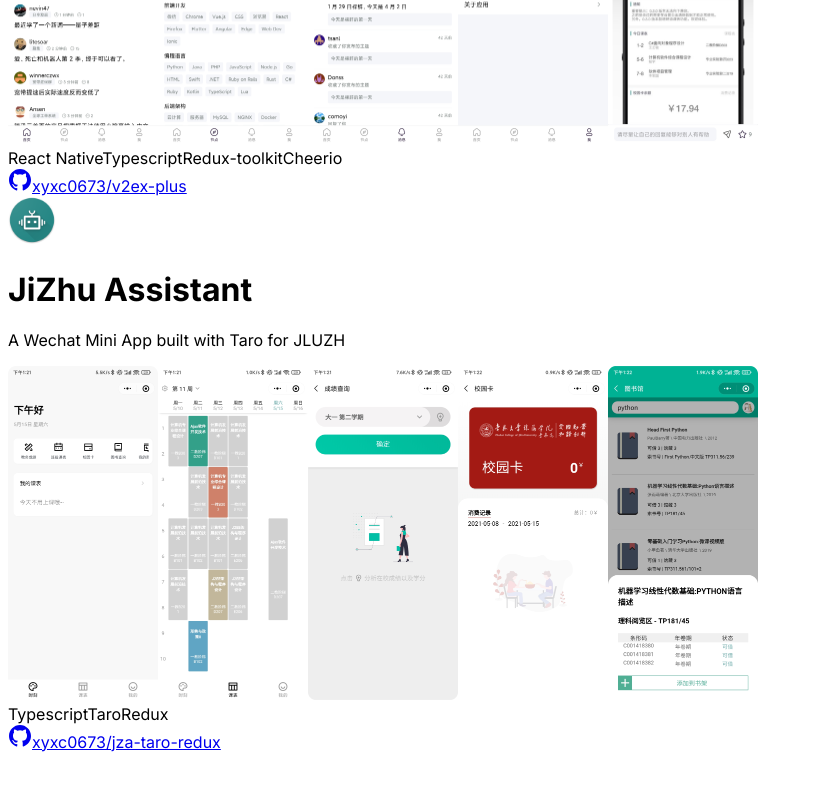
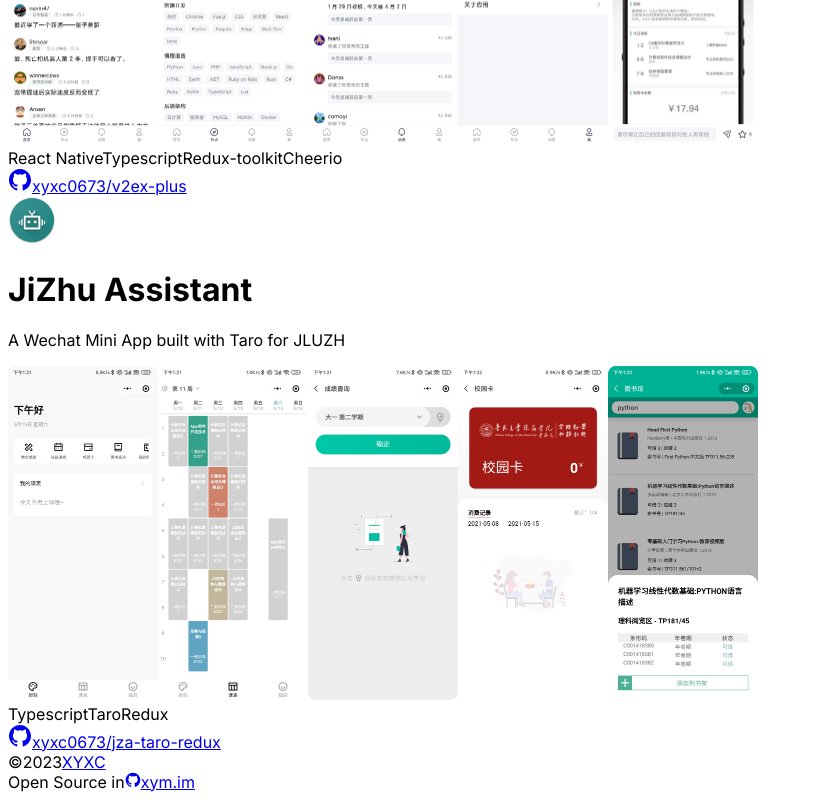
Before and after one commit to xyxc0673/xym.im, a Next.js app: page / in a window 1280 px wide. Shown: the part 387-1187 px from the top of the page, without its empty margins (0-813 px from the left). Before the commit the page ends 1147 px from the top, so only its background shows below. Built offline with nearby package versions, Linux system fonts and the light colour scheme.

Commit message:
feat: add footer

```diff
--- /dev/null
+++ b/app/footer.tsx
@@ -0,0 +1,90 @@
+import { GrommetIconsGithub } from '@/assets';
+import { css } from '@/styled-system/css';
+import { hstack, stack, vstack } from '@/styled-system/patterns';
+import Link from 'next/link';
+
+const CopyRight = () => {
+  const year = new Date().getFullYear();
+
+  return (
+    <div
+      className={hstack({
+        gap: '1',
+        alignItems: 'center',
+        color: 'stone.600',
+      })}
+    >
+      <span
+        className={css({
+          fontSize: 'lg',
+        })}
+      >
+        ©
+      </span>
+      <span>{year}</span>
+      <Link
+        href='https://github.com/xyxc0673'
+        className={css({
+          backgroundImage: 'linear-gradient(to right, #e68765, #f0b7a3)',
+          backgroundClip: 'text',
+          color: 'transparent',
+          fontWeight: 'bold',
+          fontSize: 'md',
+          transition: 'all 0.2s ease-in-out',
+          _hover: {
+            scale: '1.2',
+            transform: 'translateX(4px)',
+          },
+        })}
+      >
+        XYXC
+      </Link>
+    </div>
+  );
+};
+
+const OpenSource = () => {
+  return (
+    <div className={hstack({ gap: '2' })}>
+      <span>Open Source in</span>
+      <Link
+        className={hstack({
+          _hover: {
+            textDecoration: 'underline',
+          },
+          gap: 1,
+        })}
+        href='https://github.com/xyxc0673/xym.im'
+      >
+        <GrommetIconsGithub />
+        xym.im
+      </Link>
+    </div>
+  );
+};
+
+const Footer = () => {
+  return (
+    <footer
+      className={css({
+        p: '8',
+      })}
+    >
+      <div
+        className={stack({
+          gap: '6',
+          flexDirection: 'column',
+          alignItems: 'center',
+          md: {
+            flexDirection: 'row',
+          },
+        })}
+      >
+        <CopyRight />
+        <OpenSource />
+      </div>
+    </footer>
+  );
+};
+
+export default Footer;
--- a/app/page.tsx
+++ b/app/page.tsx
@@ -1,5 +1,6 @@
 import { css } from '@/styled-system/css';
 import { vstack } from '@/styled-system/patterns';
+import Footer from './footer';
 import ProjectList from './ProjectList';
 
 const Header = ({
@@ -36,6 +37,7 @@
       <Header id='who'>Who</Header>
       <Header id='projects'>Projects</Header>
       <ProjectList />
+      <Footer />
     </main>
   );
 }
```
